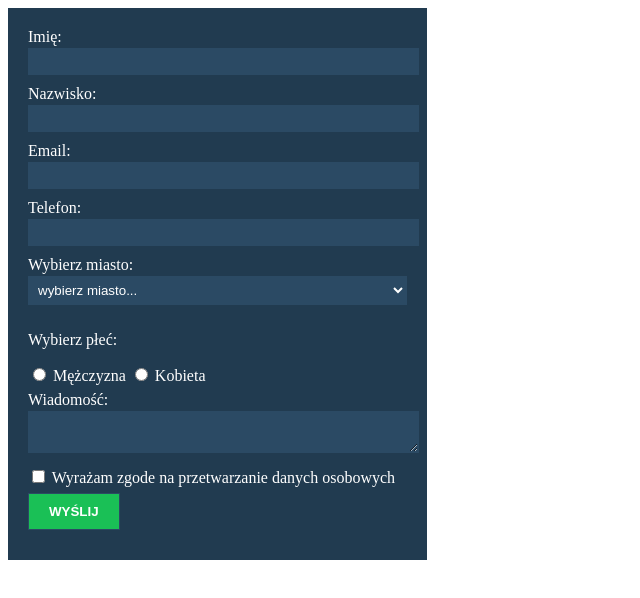
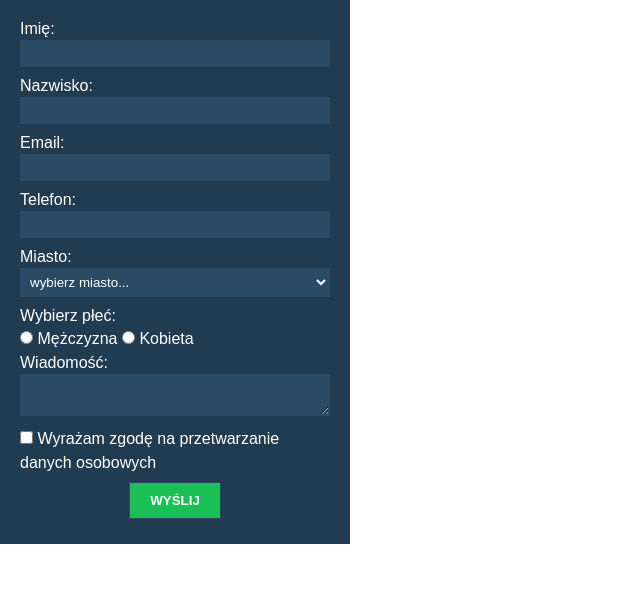
Before and after one commit to wfilipunas/1-stylowanie-formularza, a plain HTML site: page index.html in a window 1280 px wide. Shown: the whole page, without its empty margins (0-640 px from the left). Drawn offline with Linux system fonts and the light colour scheme.

Commit message:
formularz

```diff
--- a/index.html
+++ b/index.html
@@ -15,7 +15,7 @@
         <input type="email" name="email" id="email">
         <label for="phone">Telefon:</label>
         <input type="tel" name="phone" id="phone">
-        <label for="city">Wybierz miasto:</label>
+        <label for="city">Miasto:</label>
         <select name="city" id="city">
             <option value="none">wybierz miasto...</option>
             <option value="Warszawa">Warszawa</option>
@@ -31,7 +31,7 @@
         <textarea name="message" id="message"></textarea>
         <br>
         <input type="checkbox" name="agreement" id="agreement">
-        <label for="agreement">Wyrażam zgode na przetwarzanie danych osobowych</label>
+        <label for="agreement">Wyrażam zgodę na przetwarzanie danych osobowych</label>
         <br>
         <input type="submit" value="Wyślij">
     </form>
--- a/style.css
+++ b/style.css
@@ -1,8 +1,16 @@
+* {
+    margin: 0;
+    padding: 0;
+    box-sizing: border-box;
+}
+
+
 form {
     background-color: #213b50;
     color: #fff;
     padding: 20px;
-    width: 30%;
+    width: 350px;
+    font-family: Arial, sans-serif;
 }
 
 input,
@@ -45,10 +53,15 @@ input[type="submit"] {
     padding: 10px 20px;
     font-weight: 700;
     text-transform: uppercase;
-
+    display: block;
+    margin: 10px auto 5px;
 }
 
 input[type="submit"]:hover {
     cursor: pointer;
     background-color: #46e881;
 }
+
+p {
+    margin: 0 0 5px;
+}
```
